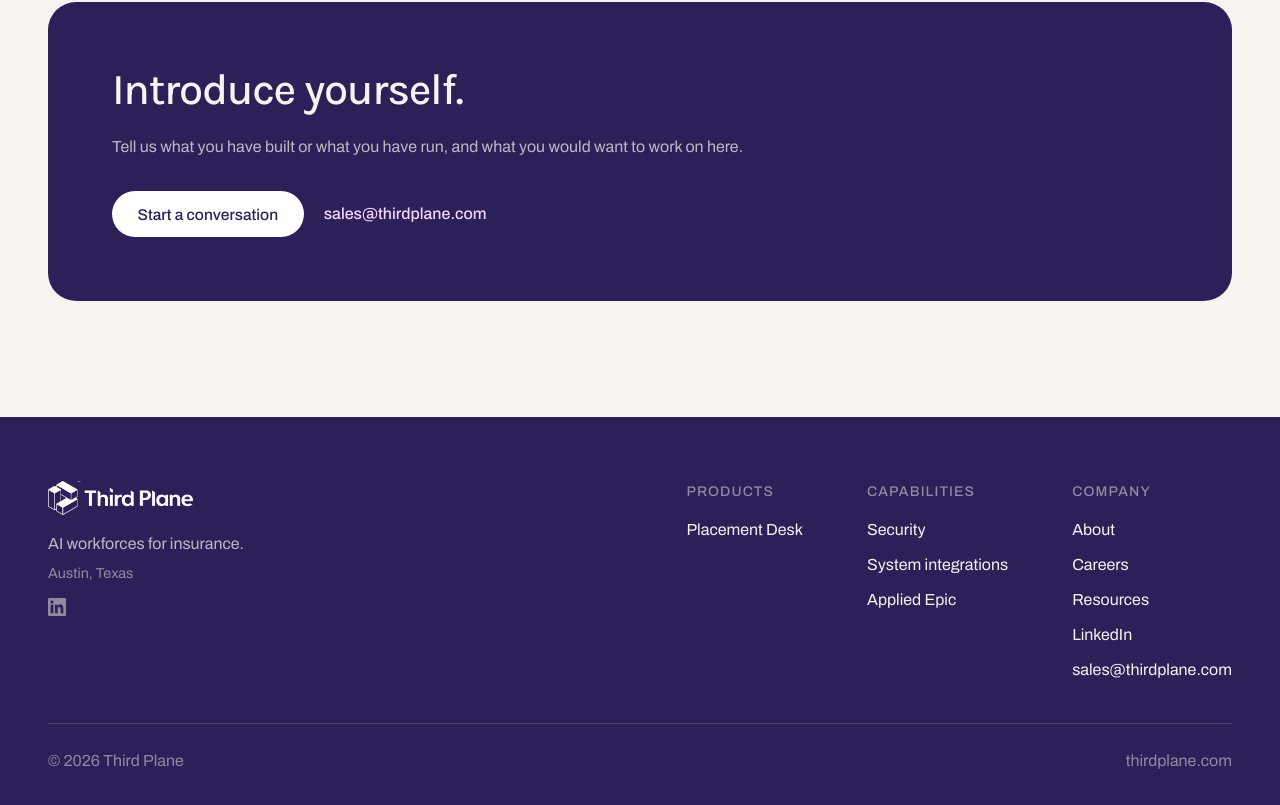
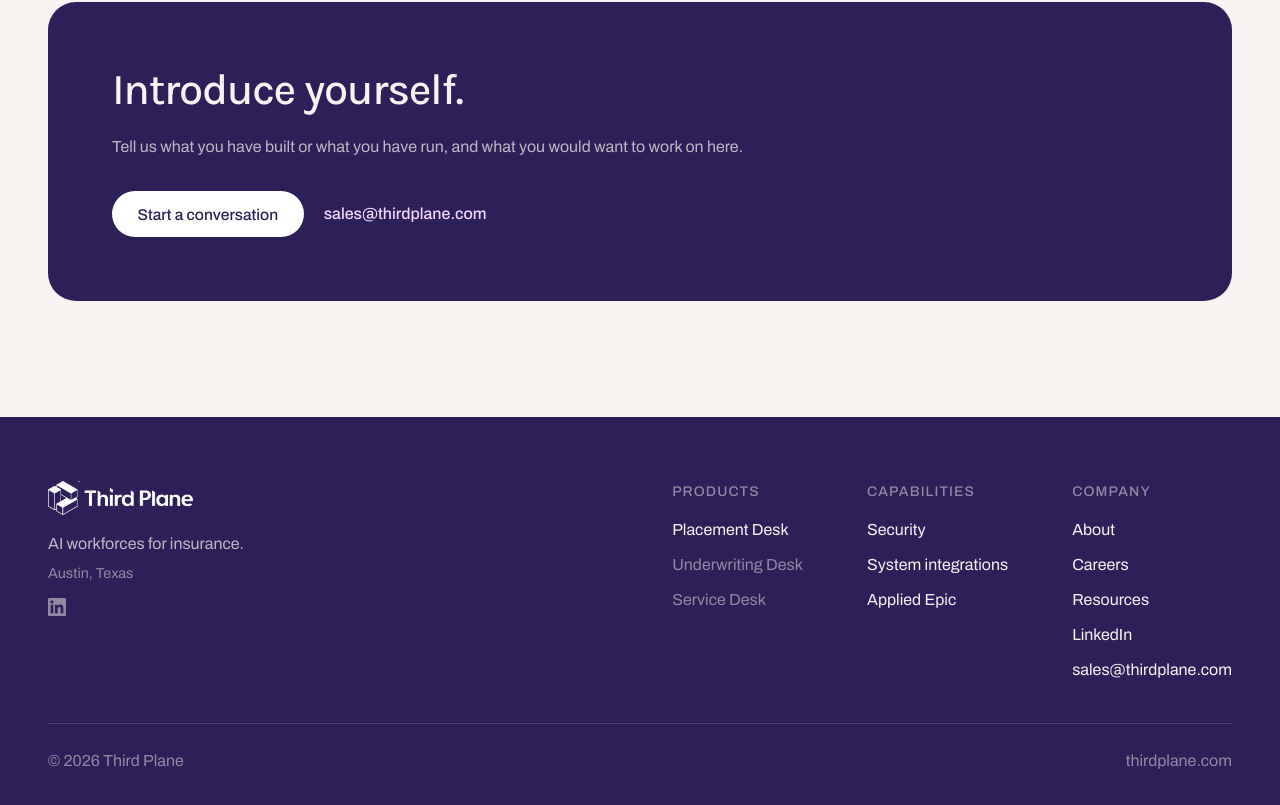
Before and after one commit to Third-Plane/third-plane-site, a React (Vite) app: page /careers in a window 1280 px wide. Shown: the part 2220-3025 px from the top of the page. Built offline with nearby package versions, Linux system fonts and the light colour scheme.

Commit message:
Update products menu and footer (#13)

```diff
--- a/src/components/Footer.tsx
+++ b/src/components/Footer.tsx
@@ -33,11 +33,18 @@ export function Footer() {
           {siteFooter.columns.map((column) => (
             <nav className="footer__column" aria-label={column.label} key={column.label}>
               <p className="footer__label">{column.label}</p>
-              {column.links.map((link) => (
-                <AppLink href={link.href} key={link.label}>
-                  {link.label}
-                </AppLink>
-              ))}
+              {column.links.map((link) =>
+                link.disabled || !link.href ? (
+                  // No page yet: shown, but not as a link.
+                  <span className="footer__disabled" aria-disabled="true" key={link.label}>
+                    {link.label}
+                  </span>
+                ) : (
+                  <AppLink href={link.href} key={link.label}>
+                    {link.label}
+                  </AppLink>
+                ),
+              )}
             </nav>
           ))}
         </div>
--- a/src/components/Header.tsx
+++ b/src/components/Header.tsx
@@ -24,7 +24,8 @@ function Chevron() {
   );
 }
 
-type Item = { label: string; href: string; note?: string; live?: boolean };
+// A disabled item has no page yet: it is shown, but not as a link.
+type Item = { label: string; href?: string; note?: string; live?: boolean; disabled?: boolean };
 
 function Note({ item }: { item: Item }) {
   if (!item.note) return null;
@@ -113,7 +114,17 @@ export function Header() {
                   <Chevron />
                 </button>
                 <div className="nav__panel" role="menu">
-                  {(group.items as Item[]).map((item) => (
+                  {(group.items as Item[]).map((item) =>
+                    item.disabled || !item.href ? (
+                      <span
+                        className="nav__panel-item nav__panel-item--disabled"
+                        aria-disabled="true"
+                        key={item.label}
+                      >
+                        <span>{item.label}</span>
+                        <Note item={item} />
+                      </span>
+                    ) : (
                       <AppLink
                         className="nav__panel-item"
                         href={item.href}
@@ -123,7 +134,8 @@ export function Header() {
                         <span>{item.label}</span>
                         <Note item={item} />
                       </AppLink>
-                  ))}
+                    ),
+                  )}
                 </div>
               </div>
             );
@@ -166,7 +178,17 @@ export function Header() {
           {primaryNav.menus.map((group) => (
             <div key={group.label}>
               <p className="nav__drawer-group">{group.label}</p>
-              {(group.items as Item[]).map((item) => (
+              {(group.items as Item[]).map((item) =>
+                item.disabled || !item.href ? (
+                  <span
+                    className="nav__drawer-link nav__drawer-link--disabled"
+                    aria-disabled="true"
+                    key={item.label}
+                  >
+                    {item.label}
+                    <Note item={item} />
+                  </span>
+                ) : (
                   <AppLink
                     className="nav__drawer-link"
                     href={item.href}
@@ -176,7 +198,8 @@ export function Header() {
                     {item.label}
                     {item.live !== undefined ? <Note item={item} /> : null}
                   </AppLink>
-              ))}
+                ),
+              )}
             </div>
           ))}
           <Button variant="dark" />
--- a/src/data/content.ts
+++ b/src/data/content.ts
@@ -66,6 +66,8 @@ export const primaryNav = {
       label: "Products",
       items: [
         { label: "Placement Desk", href: "/placement-desk", note: "Available now", live: true },
+        { label: "Underwriting Desk", note: "Coming Soon", disabled: true },
+        { label: "Service Desk", note: "Coming Soon", disabled: true },
       ],
     },
     {
@@ -95,7 +97,11 @@ export const siteFooter = {
   columns: [
     {
       label: "Products",
-      links: [{ label: "Placement Desk", href: "/placement-desk" }],
+      links: [
+        { label: "Placement Desk", href: "/placement-desk" },
+        { label: "Underwriting Desk", disabled: true },
+        { label: "Service Desk", disabled: true },
+      ],
     },
     {
       label: "Capabilities",
--- a/src/index.css
+++ b/src/index.css
@@ -1347,6 +1347,13 @@ ol {
 .nav__panel-item:hover {
   background: var(--cream);
 }
+.nav__panel-item--disabled {
+  color: var(--ink-muted);
+  cursor: default;
+}
+.nav__panel-item--disabled:hover {
+  background: none;
+}
 .nav__note {
   font-size: var(--type-sm);
   font-weight: 400;
@@ -1402,6 +1409,9 @@ ol {
     font-weight: 500;
     display: block;
   }
+  .nav__drawer-link--disabled {
+    color: var(--ink-muted);
+  }
 }
 
 .hero__status {
@@ -1761,6 +1771,9 @@ ol {
 .footer__column a:hover {
   color: var(--pink);
 }
+.footer__disabled {
+  color: var(--on-dark-faint);
+}
 .footer__label {
   font-size: var(--type-xs);
   font-weight: 500;
```
Lines whose indentation alone changed are shown as unchanged.
